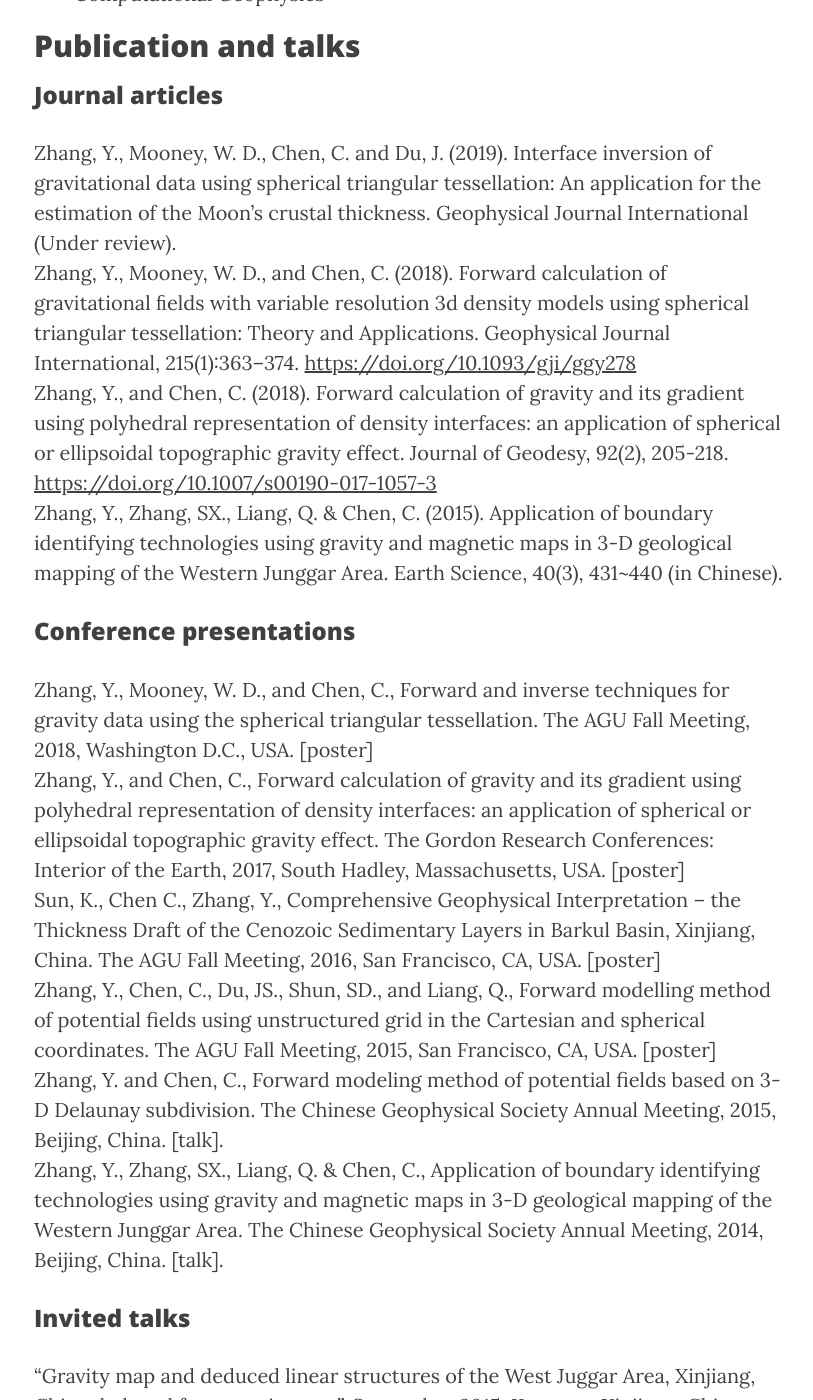
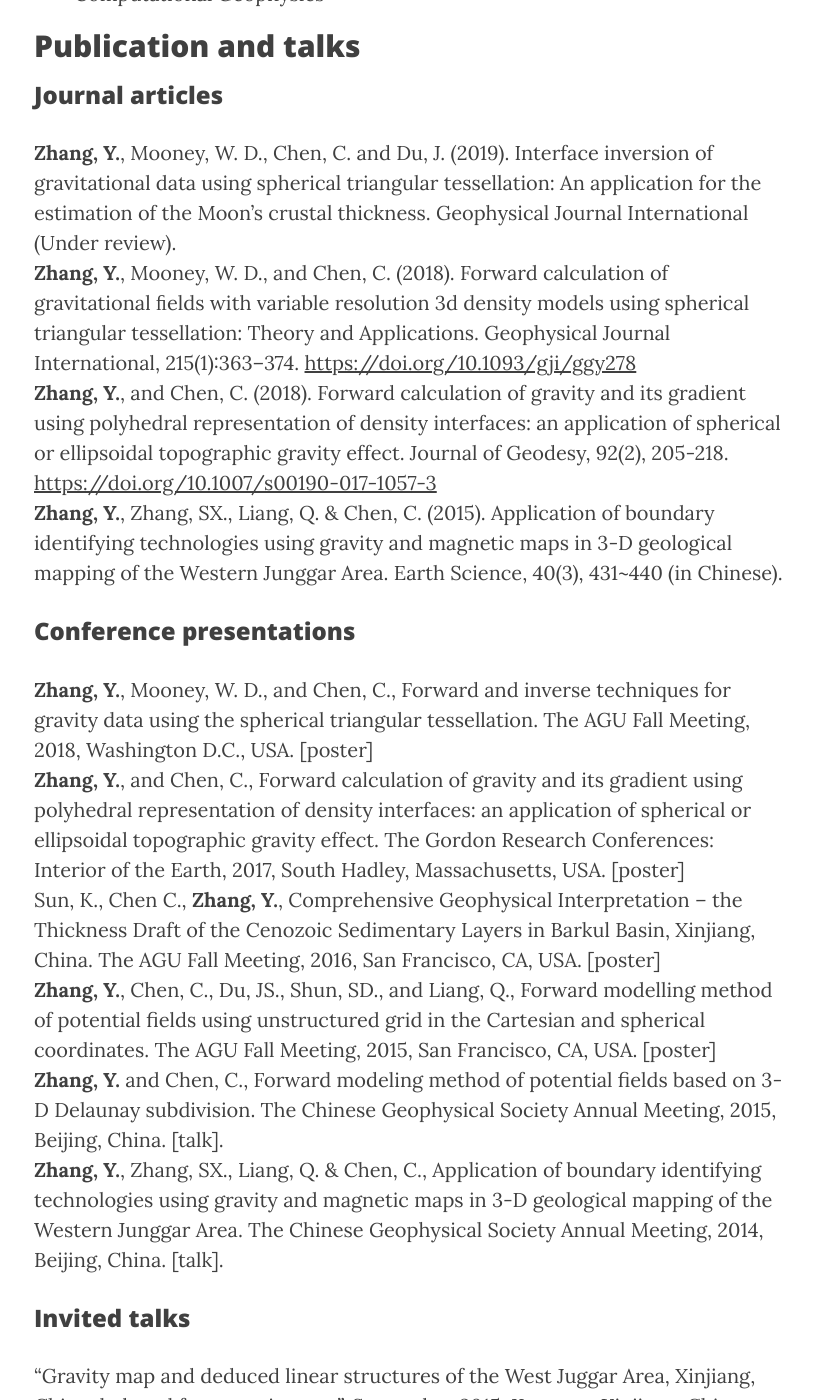
Before and after one commit to YiZhangCUG/YiZhangCUG.github.io, a Jekyll site: the page built from resumes.md, in a window 1280 px wide and 1400 px high, scrolled down 3731 px. Shown: the whole window, without its empty margins (231-1044 px from the left). Built offline with Jekyll 4.4.1, drawn with Linux system fonts in a browser that asks for light colours; nearby versions of some CDN libraries.

```diff
--- a/_includes/nav.html
+++ b/_includes/nav.html
@@ -56,7 +56,7 @@
                   <a href="#" class="dropdown-toggle" data-toggle="dropdown">About me<b class="caret"></b></a>
                   <ul class="dropdown-menu">
                     <li><a rel="nofollow" href="{{ '/resumes' | prepend: site.baseurl }}"">Resumes</a></li>
-                    <!--<li><a rel="nofollow" href="{{ '/publications' | prepend: site.baseurl }}">Publications</a></li>-->
+                    <li><a rel="nofollow" href="{{ '/Research-interests' | prepend: site.baseurl }}">Research interests</a></li>
                     <li><a rel="nofollow"  href="{{ '/books' | prepend: site.baseurl }}">Book list</a></li>
                     <li><a rel="nofollow" href="{{ '/collection' | prepend: site.baseurl }}">Site collection</a></li>
                     <!--
--- a/resumes.md
+++ b/resumes.md
@@ -84,18 +84,18 @@ _Course: Applied Geophysics Seminar and Field Course (seismic, gravity, magnetic
 
 ## Publication and talks
 ### Journal articles
-Zhang, Y., Mooney, W. D., Chen, C. and Du, J. (2019). Interface inversion of gravitational data using spherical triangular tessellation: An application for the estimation of the Moon’s crustal thickness. Geophysical Journal International (Under review).
-Zhang, Y., Mooney, W. D., and Chen, C. (2018). Forward calculation of gravitational ﬁelds with variable resolution 3d density models using spherical triangular tessellation: Theory and Applications. Geophysical Journal International, 215(1):363–374. [https://doi.org/10.1093/gji/ggy278](https://doi.org/10.1093/gji/ggy278)
-Zhang, Y., and Chen, C. (2018). Forward calculation of gravity and its gradient using polyhedral representation of density interfaces: an application of spherical or ellipsoidal topographic gravity effect. Journal of Geodesy, 92(2), 205-218. [https://doi.org/10.1007/s00190-017-1057-3](https://doi.org/10.1007/s00190-017-1057-3)
-Zhang, Y., Zhang, SX., Liang, Q. & Chen, C. (2015). Application of boundary identifying technologies using gravity and magnetic maps in 3-D geological mapping of the Western Junggar Area. Earth Science, 40(3), 431~440 (in Chinese).
+**Zhang, Y.**, Mooney, W. D., Chen, C. and Du, J. (2019). Interface inversion of gravitational data using spherical triangular tessellation: An application for the estimation of the Moon’s crustal thickness. Geophysical Journal International (Under review).
+**Zhang, Y.**, Mooney, W. D., and Chen, C. (2018). Forward calculation of gravitational ﬁelds with variable resolution 3d density models using spherical triangular tessellation: Theory and Applications. Geophysical Journal International, 215(1):363–374. [https://doi.org/10.1093/gji/ggy278](https://doi.org/10.1093/gji/ggy278)
+**Zhang, Y.**, and Chen, C. (2018). Forward calculation of gravity and its gradient using polyhedral representation of density interfaces: an application of spherical or ellipsoidal topographic gravity effect. Journal of Geodesy, 92(2), 205-218. [https://doi.org/10.1007/s00190-017-1057-3](https://doi.org/10.1007/s00190-017-1057-3)
+**Zhang, Y.**, Zhang, SX., Liang, Q. & Chen, C. (2015). Application of boundary identifying technologies using gravity and magnetic maps in 3-D geological mapping of the Western Junggar Area. Earth Science, 40(3), 431~440 (in Chinese).
 
 ### Conference presentations
-Zhang, Y., Mooney, W. D., and Chen, C., Forward and inverse techniques for gravity data using the spherical triangular tessellation. The AGU Fall Meeting, 2018, Washington D.C., USA. [poster]
-Zhang, Y., and Chen, C., Forward calculation of gravity and its gradient using polyhedral representation of density interfaces: an application of spherical or ellipsoidal topographic gravity effect. The Gordon Research Conferences: Interior of the Earth, 2017, South Hadley, Massachusetts, USA. [poster]
-Sun, K., Chen C., Zhang, Y., Comprehensive Geophysical Interpretation – the Thickness Draft of the Cenozoic Sedimentary Layers in Barkul Basin, Xinjiang, China. The AGU Fall Meeting, 2016, San Francisco, CA, USA. [poster]
-Zhang, Y., Chen, C., Du, JS., Shun, SD., and Liang, Q., Forward modelling method of potential fields using unstructured grid in the Cartesian and spherical coordinates. The AGU Fall Meeting, 2015, San Francisco, CA, USA. [poster]
-Zhang, Y. and Chen, C., Forward modeling method of potential fields based on 3-D Delaunay subdivision. The Chinese Geophysical Society Annual Meeting, 2015, Beijing, China. [talk].
-Zhang, Y., Zhang, SX., Liang, Q. & Chen, C., Application of boundary identifying technologies using gravity and magnetic maps in 3-D geological mapping of the Western Junggar Area. The Chinese Geophysical Society Annual Meeting, 2014, Beijing, China. [talk].
+**Zhang, Y.**, Mooney, W. D., and Chen, C., Forward and inverse techniques for gravity data using the spherical triangular tessellation. The AGU Fall Meeting, 2018, Washington D.C., USA. [poster]
+**Zhang, Y.**, and Chen, C., Forward calculation of gravity and its gradient using polyhedral representation of density interfaces: an application of spherical or ellipsoidal topographic gravity effect. The Gordon Research Conferences: Interior of the Earth, 2017, South Hadley, Massachusetts, USA. [poster]
+Sun, K., Chen C., **Zhang, Y.**, Comprehensive Geophysical Interpretation – the Thickness Draft of the Cenozoic Sedimentary Layers in Barkul Basin, Xinjiang, China. The AGU Fall Meeting, 2016, San Francisco, CA, USA. [poster]
+**Zhang, Y.**, Chen, C., Du, JS., Shun, SD., and Liang, Q., Forward modelling method of potential fields using unstructured grid in the Cartesian and spherical coordinates. The AGU Fall Meeting, 2015, San Francisco, CA, USA. [poster]
+**Zhang, Y.** and Chen, C., Forward modeling method of potential fields based on 3-D Delaunay subdivision. The Chinese Geophysical Society Annual Meeting, 2015, Beijing, China. [talk].
+**Zhang, Y.**, Zhang, SX., Liang, Q. & Chen, C., Application of boundary identifying technologies using gravity and magnetic maps in 3-D geological mapping of the Western Junggar Area. The Chinese Geophysical Society Annual Meeting, 2014, Beijing, China. [talk].
 
 ### Invited talks
 “Gravity map and deduced linear structures of the West Juggar Area, Xinjiang, China deduced from gravity map”, September 2015, Karamay, Xinjiang, China (Host: School of Earth Sciences, CUG)
```
Also changed, not shown: Research-interests.md (added, +23 -0 lines), 1 other file.
